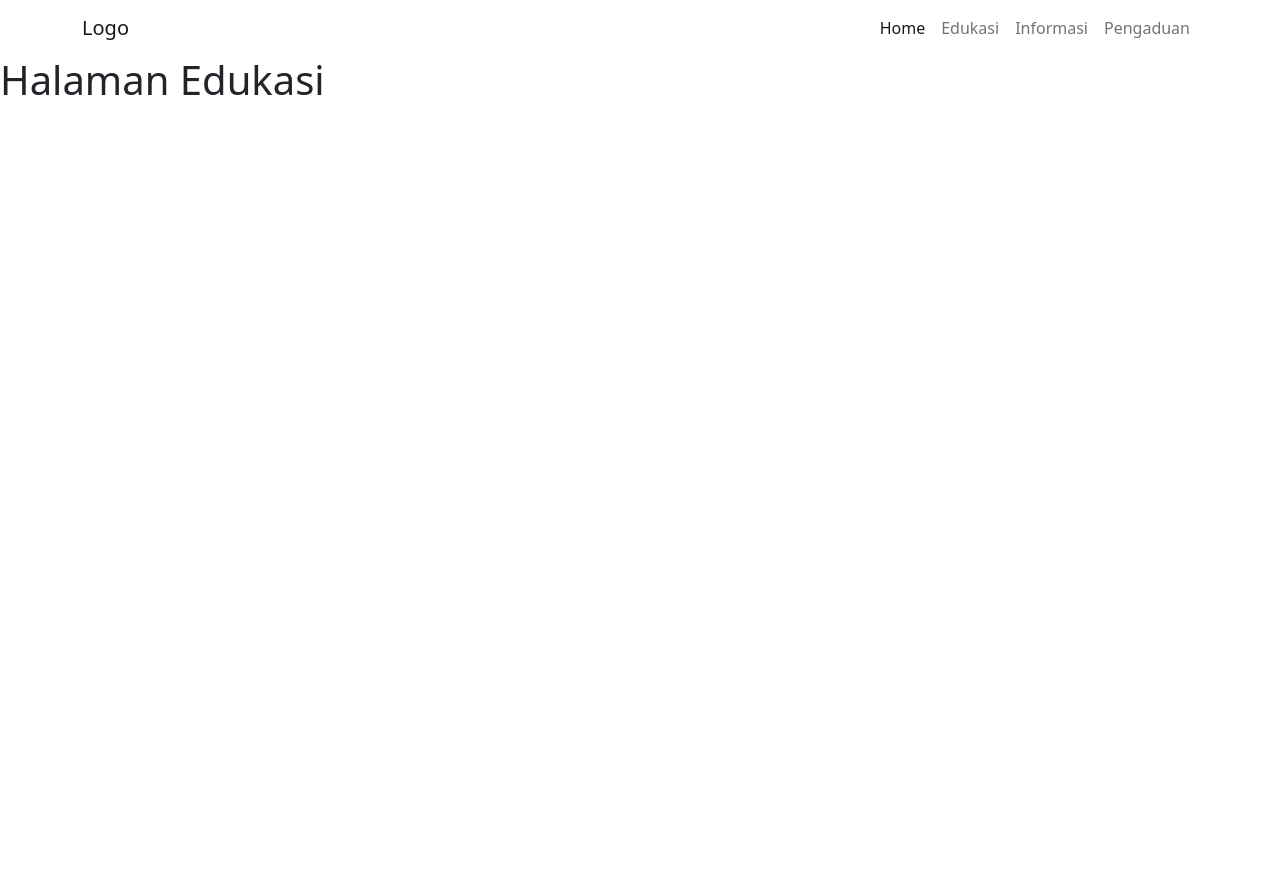
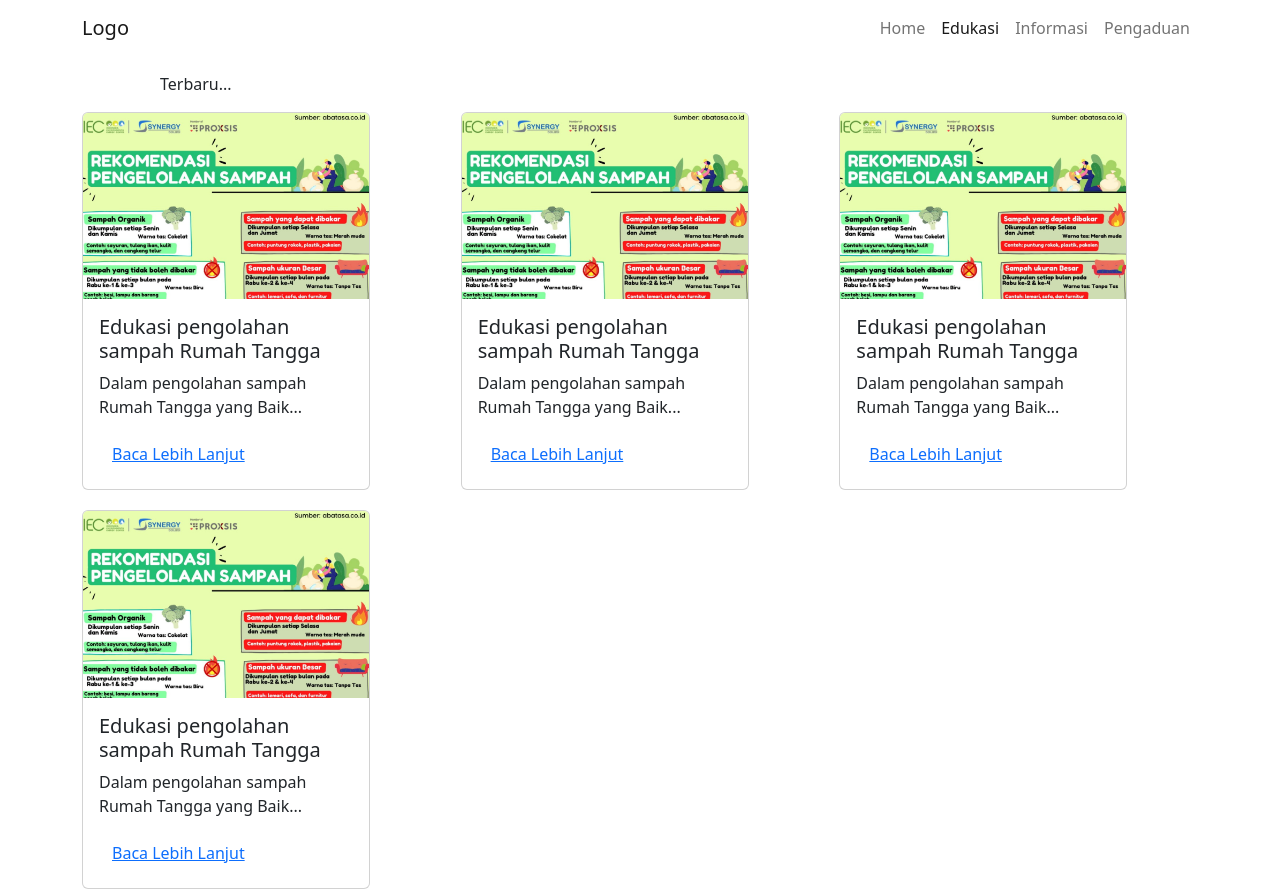
Before and after one commit to argf013/html-test, a plain HTML site: page edukasi.html in a window 1280 px wide. Before the commit the page ends 800 px from the top, so only its background shows below. Drawn offline with nearby package versions, Linux system fonts and the light colour scheme.

Commit message:
card fix

```diff
--- a/edukasi.html
+++ b/edukasi.html
@@ -6,7 +6,18 @@
     <!-- Required meta tags -->
     <meta charset="utf-8">
     <meta name="viewport" content="width=device-width, initial-scale=1, shrink-to-fit=no">
+    <style>
+        main>p {
+            margin-top: 1em;
+            margin-left:10em;
+        }
 
+        .container {
+            display: grid;
+            grid-template-columns: repeat(auto-fit, minmax(18em, 1fr));
+            gap: 20px;
+        }
+    </style>
     <!-- Bootstrap CSS v5.2.1 -->
     <link href="https://cdn.jsdelivr.net/npm/bootstrap@5.2.1/dist/css/bootstrap.min.css" rel="stylesheet"
         integrity="sha384-iYQeCzEYFbKjA/T2uDLTpkwGzCiq6soy8tYaI1GyVh/UjpbCx/TYkiZhlZB6+fzT" crossorigin="anonymous">
@@ -26,8 +37,8 @@
                 <div class="navbar-nav justify-content-end">
                     <div class="collapse navbar-collapse" id="navbarNavAltMarkup">
                         <div class="navbar-nav justify-content-center">
-                            <a class="nav-link active" aria-current="page" href="index.html">Home</a>
-                            <a class="nav-link" href="edukasi.html">Edukasi</a>
+                            <a class="nav-link" href="index.html">Home</a>
+                            <a class="nav-link active" aria-current="page" href="edukasi.html">Edukasi</a>
                             <a class="nav-link" href="informasi.html">Informasi</a>
                             <a class="nav-link" href="pengaduan.html">Pengaduan</a>
                         </div>
@@ -36,7 +47,52 @@
         </nav>
     </header>
     <main>
-        <h1>Halaman Edukasi</h1>
+        <p>Terbaru...</p>
+        <div class="container mx-auto mt-1">
+            <div class="card" style="width: 18rem;">
+                <img src="./thumbnail.png" class="card-img-top" alt="...">
+                <div class="card-body">
+                  <h5 class="card-title">Edukasi pengolahan sampah
+                    Rumah Tangga</h5>
+                  <p class="card-text">Dalam pengolahan sampah
+                    Rumah Tangga yang Baik...</p>
+                  <a href="#" class="btn btn-link">Baca Lebih Lanjut</a>
+                </div>
+              </div>
+
+              <div class="card" style="width: 18rem;">
+                <img src="./thumbnail.png" class="card-img-top" alt="...">
+                <div class="card-body">
+                  <h5 class="card-title">Edukasi pengolahan sampah
+                    Rumah Tangga</h5>
+                  <p class="card-text">Dalam pengolahan sampah
+                    Rumah Tangga yang Baik...</p>
+                  <a href="#" class="btn btn-link">Baca Lebih Lanjut</a>
+                </div>
+              </div>
+
+              <div class="card" style="width: 18rem;">
+                <img src="./thumbnail.png" class="card-img-top" alt="...">
+                <div class="card-body">
+                  <h5 class="card-title">Edukasi pengolahan sampah
+                    Rumah Tangga</h5>
+                  <p class="card-text">Dalam pengolahan sampah
+                    Rumah Tangga yang Baik...</p>
+                  <a href="#" class="btn btn-link">Baca Lebih Lanjut</a>
+                </div>
+              </div>
+
+              <div class="card" style="width: 18rem;">
+                <img src="./thumbnail.png" class="card-img-top" alt="...">
+                <div class="card-body">
+                  <h5 class="card-title">Edukasi pengolahan sampah
+                    Rumah Tangga</h5>
+                  <p class="card-text">Dalam pengolahan sampah
+                    Rumah Tangga yang Baik...</p>
+                  <a href="#" class="btn btn-link">Baca Lebih Lanjut</a>
+                </div>
+              </div>
+        </div>
     </main>
     <footer>
         <!-- place footer here -->
```
Also changed, not shown: index.html (+28 -5 lines), informasi.html (+56 -4 lines), pengaduan.html (+2 -2 lines), Untitled.png (added), thumbnail.png (added).
